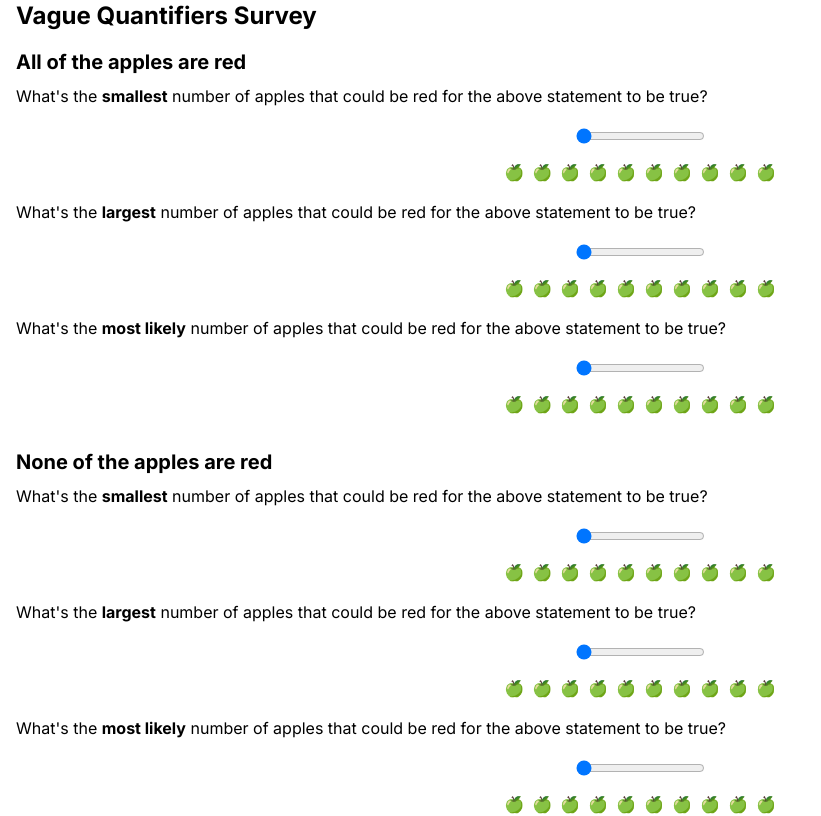
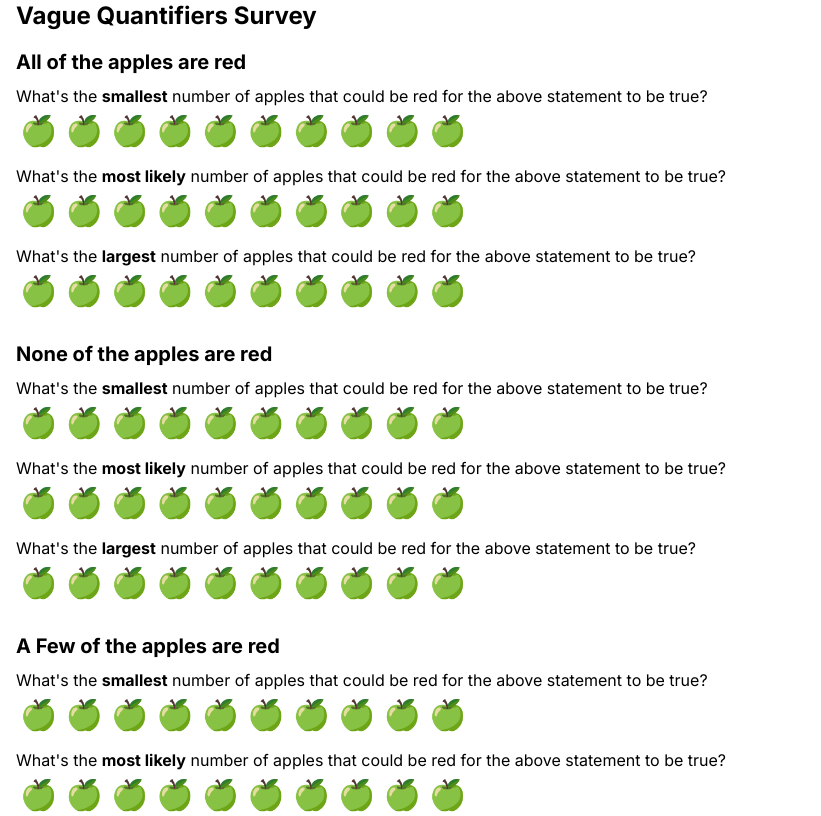
Before and after one commit to christiangenco/softquantifiers, a Next.js app: page /survey in a window 1280 px wide. Shown: the top 816 px of the page, without its empty margins (0-821 px from the left). Built offline with nearby package versions, Linux system fonts and the light colour scheme.

Commit message:
apple clicking (ai)

```diff
--- a/src/app/survey/page.js
+++ b/src/app/survey/page.js
@@ -90,6 +90,19 @@ export default function Survey() {
 
             <div className="mb-4">
               <label className="block mb-1">
+                What's the <strong>most likely</strong> number of apples that
+                could be red for the above statement to be true?
+              </label>
+              <Slider
+                value={responses[quantifier]?.mostLikely || 0}
+                setValue={(value) =>
+                  handleSliderChange(quantifier, "mostLikely", value)
+                }
+              />
+            </div>
+
+            <div className="mb-4">
+              <label className="block mb-1">
                 What's the <strong>largest</strong> number of apples that could
                 be red for the above statement to be true?
               </label>
@@ -97,19 +110,6 @@ export default function Survey() {
                 value={responses[quantifier]?.largest || 0}
                 setValue={(value) =>
                   handleSliderChange(quantifier, "largest", value)
-                }
-              />
-            </div>
-
-            <div className="mb-4">
-              <label className="block mb-1">
-                What's the <strong>most likely</strong> number of apples that
-                could be red for the above statement to be true?
-              </label>
-              <Slider
-                value={responses[quantifier]?.mostLikely || 0}
-                setValue={(value) =>
-                  handleSliderChange(quantifier, "mostLikely", value)
                 }
               />
             </div>
--- a/src/components/Slider.js
+++ b/src/components/Slider.js
@@ -1,26 +1,37 @@
-import React from "react";
+import { useState } from "react";
 
-// Slider component for user input in the Vague Quantifiers survey
 export default function Slider({ value, setValue }) {
+  // State to handle hover effect
+  const [hoverValue, setHoverValue] = useState(value);
+
+  // Function to handle click event on apple emojis
+  const handleClick = (index) => {
+    setValue(index + 1);
+  };
+
+  // Function to handle mouse enter event on apple emojis
+  const handleMouseEnter = (index) => {
+    setHoverValue(index + 1);
+  };
+
+  // Function to handle mouse leave event on apple emojis
+  const handleMouseLeave = () => {
+    setHoverValue(value);
+  };
+
   return (
-    <div className="flex flex-col items-center">
-      {/* Slider input for user to select a value */}
-      <input
-        type="range"
-        min="0"
-        max="10"
-        value={value}
-        onChange={(e) => setValue(e.target.value)}
-        className="slider my-4"
-      />
-      {/* Visual representation of the slider value using apple emojis */}
-      <div className="flex">
-        {Array.from({ length: 10 }, (_, index) => (
-          <div key={index} className="mx-1">
-            {index < value ? "🍎" : "🍏"}
-          </div>
-        ))}
-      </div>
+    <div className="flex">
+      {Array.from({ length: 10 }, (_, index) => (
+        <div
+          key={index}
+          className="mx-1 cursor-pointer text-3xl"
+          onClick={() => handleClick(index)}
+          onMouseEnter={() => handleMouseEnter(index)}
+          onMouseLeave={handleMouseLeave}
+        >
+          {index < hoverValue ? "🍎" : "🍏"}
+        </div>
+      ))}
     </div>
   );
 }
```
